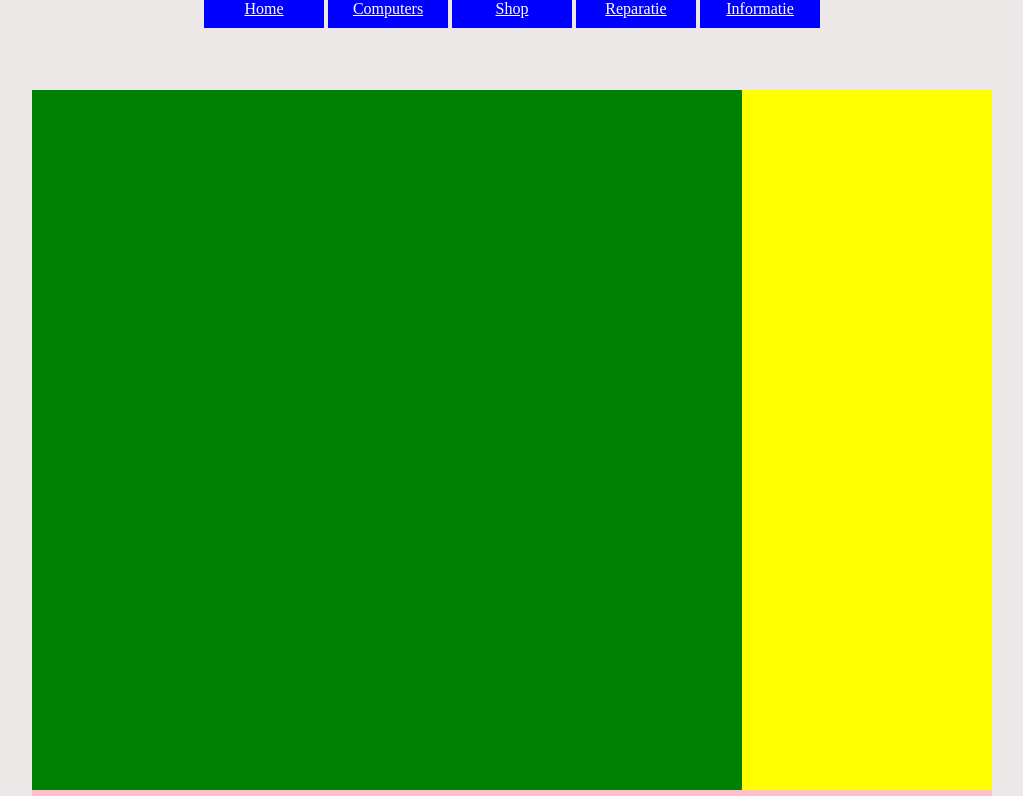
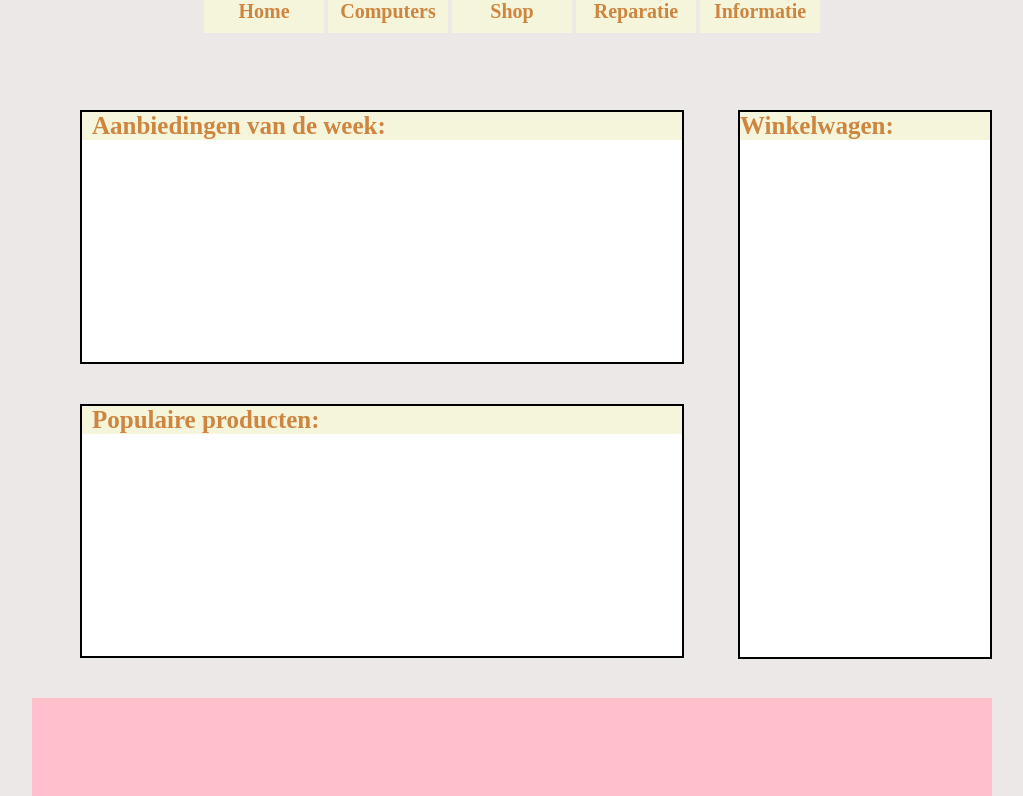
Before and after one commit to J3Sta216/Planning-PC4U-Website-MED1, a plain HTML site: page Site/Home.html in a window 1280 px wide. Shown: the part 110-906 px from the top of the page, without its empty margins (128-1151 px from the left). Drawn offline with Linux system fonts and the light colour scheme.

Commit message:
Home gemaakt

```diff
--- a/Site/Home.html
+++ b/Site/Home.html
@@ -30,9 +30,16 @@
 	</header>
 	<section>
 		<div class="content">
+			<div class="product-home">
+			<h2> Aanbiedingen van de week: </h2>
+			</div>
+			<div class="product-home">
+			<h2> Populaire producten: </h2>
+			</div>
 		</div>
 
 		<aside>
+		<h2> Winkelwagen: </h2>
 		</aside>
 	</section>
 
--- a/Site/style.css
+++ b/Site/style.css
@@ -9,7 +9,7 @@ body {
 
 header {
 	width: 960px;
-	height: 200px;
+	height: 180px;
 	margin: 0 auto;
 	overflow: hidden;
 }
@@ -25,6 +25,7 @@ header {
 	height: 100px;
 	width: 320px;
 	float: left;
+	color: #d7a369;
 }
 
 .page-name h1 {
@@ -50,33 +51,56 @@ nav li {
 	width: 120px;
 
 	padding: 10px 0px 10px 0px;
-	background: blue;
+	background: #f5f5db;
 }
 
 nav a {
 	text-align: center;
-	color: white;
+	color: #cd853f;
+	text-decoration: none;
+	font-weight: bold;
+	font-size: 20px;
 }
 
 section {
 	width: 960px;
-	height: 700px;
-	background: green;
 	margin: 0 auto;
+	overflow: hidden;
 }
 
 .content {
 	float: left;
-	width: 700;
-	background: red;
+	width: 700px;
+}
 
+.product-home {
+	width: 600px;
+	height: 250px;
+	margin: 40px auto;
+	border: 2px solid;
+	background: white;
+}
+
+.product-home h2 {
+	background: #f5f5db;
+	color: #cd853f;
+	padding-left: 10px;
+	font-size: 25px;
 }
 
 aside {
 	width: 250px;
-	height: 700px;
-	background: yellow;
+	height: 545px;
 	float: right;
+	margin-top: 40px;
+	border: 2px solid black;
+	background: white;
+}
+
+aside h2 {
+	color: #cd853f;
+	background: #f5f5db;
+	font-size: 25px;
 }
 
 footer {
```
